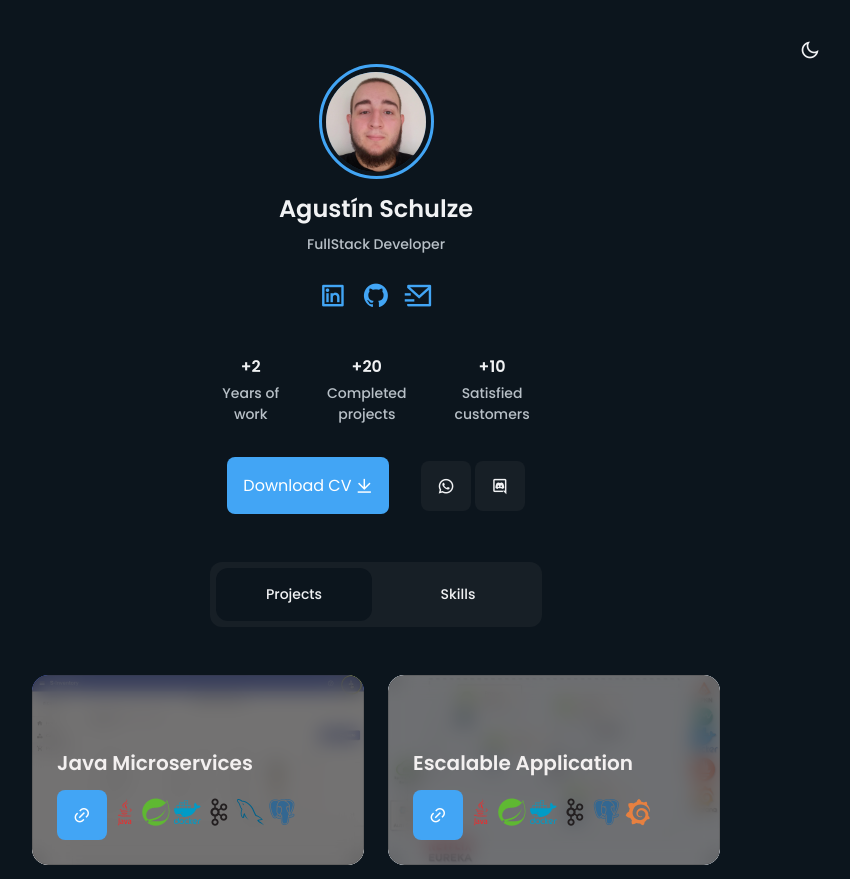
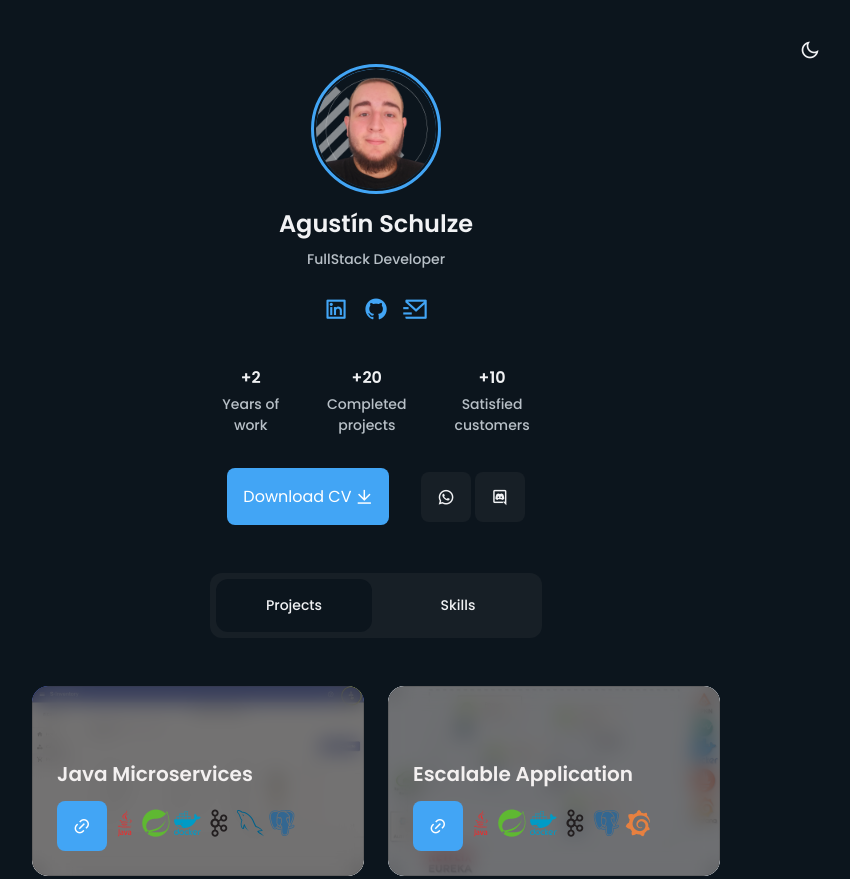
Before and after one commit to Agslz/portfolio, a plain HTML site: page index.html in a window 1280 px wide. Shown: the top 879 px of the page, without its empty margins (264-1114 px from the left). Drawn offline with nearby package versions, Linux system fonts and the light colour scheme.

Commit message:
Update profile picture

```diff
--- a/assets/css/styles.css
+++ b/assets/css/styles.css
@@ -163,8 +163,8 @@ body.dark-theme {
 }
 
 .profile__perfil {
-  width: 100px;
-  height: 100px;
+  width: 120px;
+  height: 120px;
   background: linear-gradient(
     180deg,
     hsla(var(--hue), var(--sat), var(--lig), 1) 0%,
@@ -181,14 +181,13 @@ body.dark-theme {
   max-width: 100%;
   height: auto;
   position: relative;
-  top: 25px;
 }
 
 .profile__border {
   border: 3.5px solid var(--first-color);
   justify-self: center;
-  width: 115px;
-  height: 115px;
+  width: 130px;
+  height: 130px;
   border-radius: 50%;
   display: grid;
   place-items: center;
@@ -214,7 +213,7 @@ body.dark-theme {
 }
 
 .profile__social {
-  font-size: 1.8rem;
+  font-size: 1.6rem;
   color: var(--first-color-alt);
   transition: 0.3s;
   text-decoration: none;
--- a/index.html
+++ b/index.html
@@ -39,7 +39,7 @@
             <div class="profile__perfil">
               <!--Insert image-->
               <!-- "https://agustinschulze.com.ar//assets/img/profile.jpeg" -->
-              <img src="./assets/img/profile.jpeg" alt="Profile Picture" />
+              <img src="./assets/img/profile-pic (1).png" alt="Profile Picture" />
             </div>
           </div>
           <h2 class="profile__name">Agustín Schulze</h2>
```
Also changed, not shown: assets/img/profile-pic (1).png (added), assets/img/profile-pic (2).png (added), assets/img/profile-pic (3).png (added).
